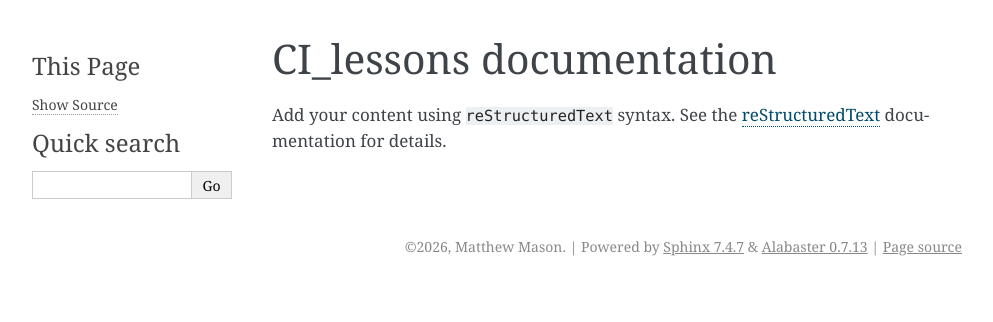
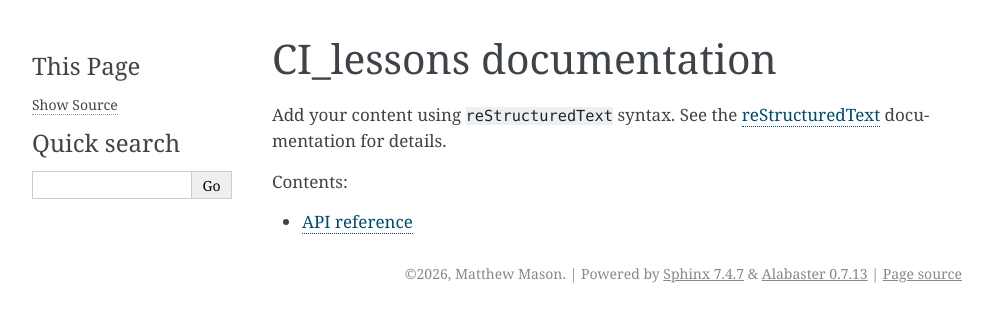
Before and after one commit to Matthew-Mason-comp-chem/CI_lessons, a Sphinx documentation site: the page built from docs/index.rst, in a window 1280 px wide. Shown: the top 322 px of the page, without its empty margins (148-1141 px from the left). Built offline with Sphinx 7.4.7, drawn with Linux system fonts in a browser that asks for light colours.

Commit message:
edited index.rst

```diff
--- a/docs/index.rst
+++ b/docs/index.rst
@@ -14,4 +14,5 @@ documentation for details.
 .. toctree::
    :maxdepth: 2
    :caption: Contents:
-   :reference
+
+   reference
```
